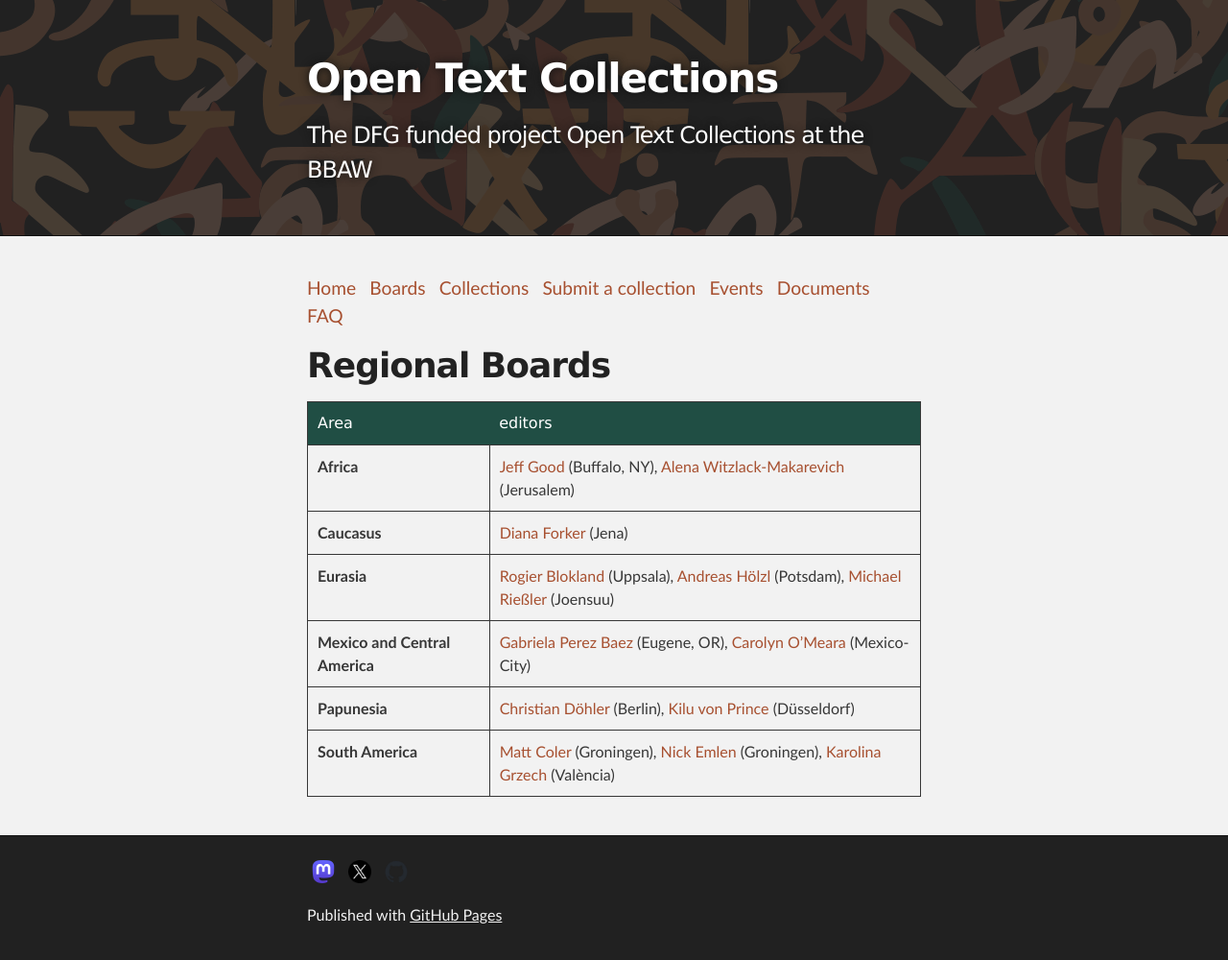
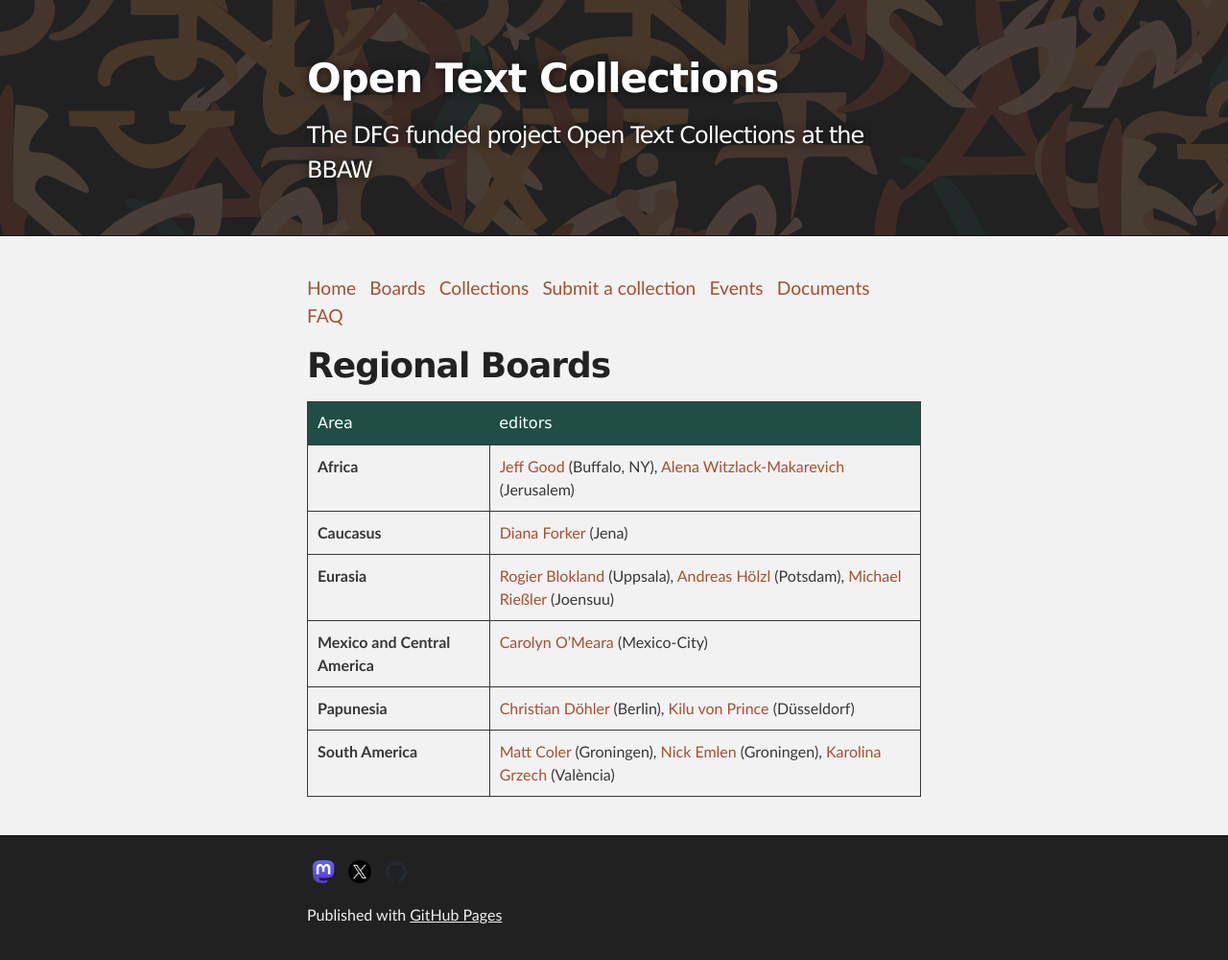
Before and after one commit to OpenTextCollections/opentextcollections.github.io, a Jekyll site: the page built from regionalboards.md, in a window 1280 px wide. Shown: the whole page at 96% size. Built offline with Jekyll 4.4.1, drawn with Linux system fonts in a browser that asks for light colours.

Commit message:
update boards
removed gabriela perez baez from the boards

```diff
--- a/regionalboards.md
+++ b/regionalboards.md
@@ -11,6 +11,6 @@ layout: default
 |  **Africa** | [Jeff Good](https://arts-sciences.buffalo.edu/linguistics/faculty/jeff-good.html) (Buffalo, NY), [Alena Witzlack-Makarevich](https://en.linguistics.huji.ac.il/people/alena-witzlack-makarevich) (Jerusalem) |
 |  **Caucasus** | [Diana Forker](https://www.gw.uni-jena.de/fakultaet/institut-fuer-slawistik-und-kaukasusstudien/mitarbeiterinnen/forker-diana) (Jena) |
 |  **Eurasia** | [Rogier Blokland](https://www.uu.se/kontakt-och-organisation/personal?query=N14-1060) (Uppsala), [Andreas Hölzl](https://www.sfb1287.uni-potsdam.de/andreas-hoelzl/) (Potsdam), [Michael Rießler](https://uefconnect.uef.fi/en/person/michael.riesler/) (Joensuu) |
-|  **Mexico and Central America**  | [Gabriela Perez Baez](https://uonews.uoregon.edu/gabriela-p%C3%A9rez-b%C3%A1ez-department-linguistics) (Eugene, OR), [Carolyn O'Meara](https://carolynomeara.weebly.com/) (Mexico-City)|
+|  **Mexico and Central America**  | [Carolyn O'Meara](https://carolynomeara.weebly.com/) (Mexico-City)|
 |  **Papunesia** | [Christian Döhler](https://orcid.org/0000-0002-9659-5920) (Berlin), [Kilu von Prince](https://www.ling.hhu.de/bereiche-des-institutes/allgemeine-sprachwissenschaft) (Düsseldorf) |
 |  **South America**  | [Matt Coler](https://www.rug.nl/staff/m.coler) (Groningen), [Nick Emlen](https://www.rug.nl/staff/n.q.emlen) (Groningen), [Karolina Grzech](https://www.uv.es/uvweb/college/en/profile-1285950309813.html?p2=grzech&idA=) (València)|
```
